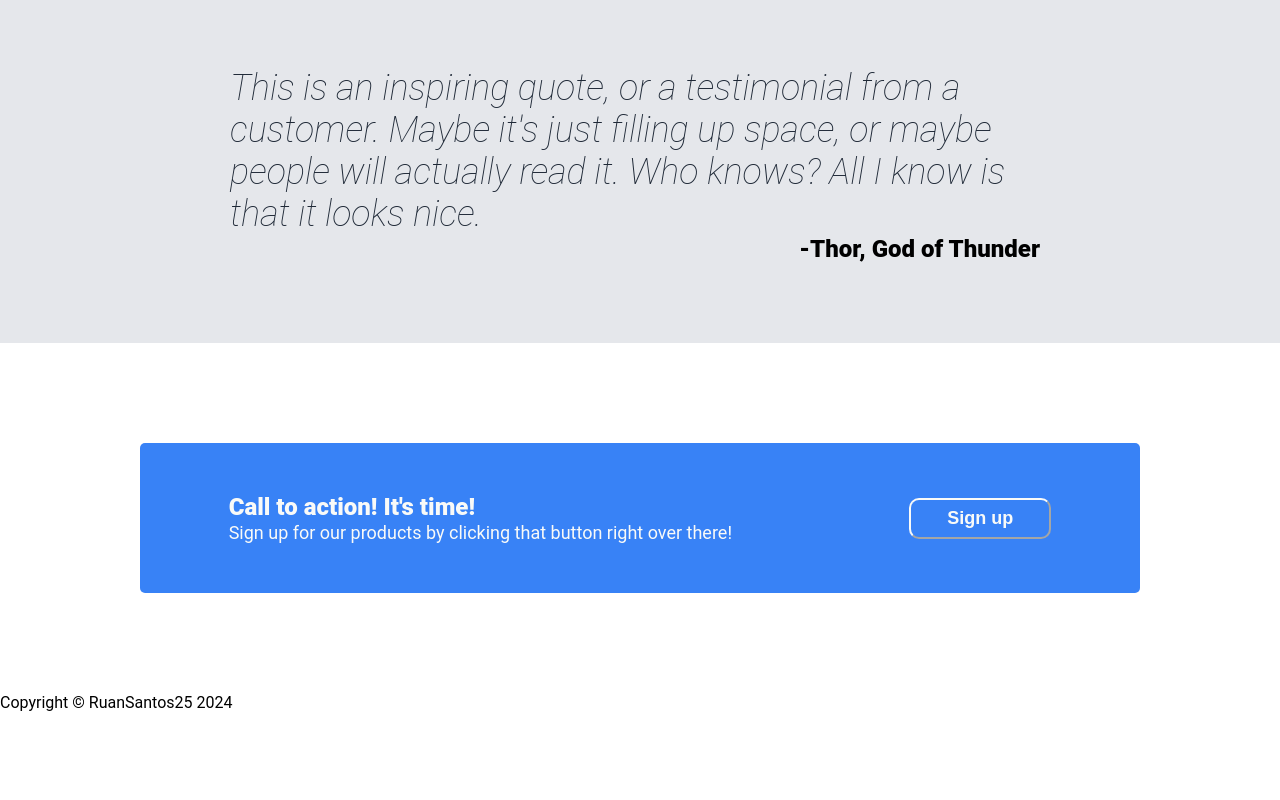
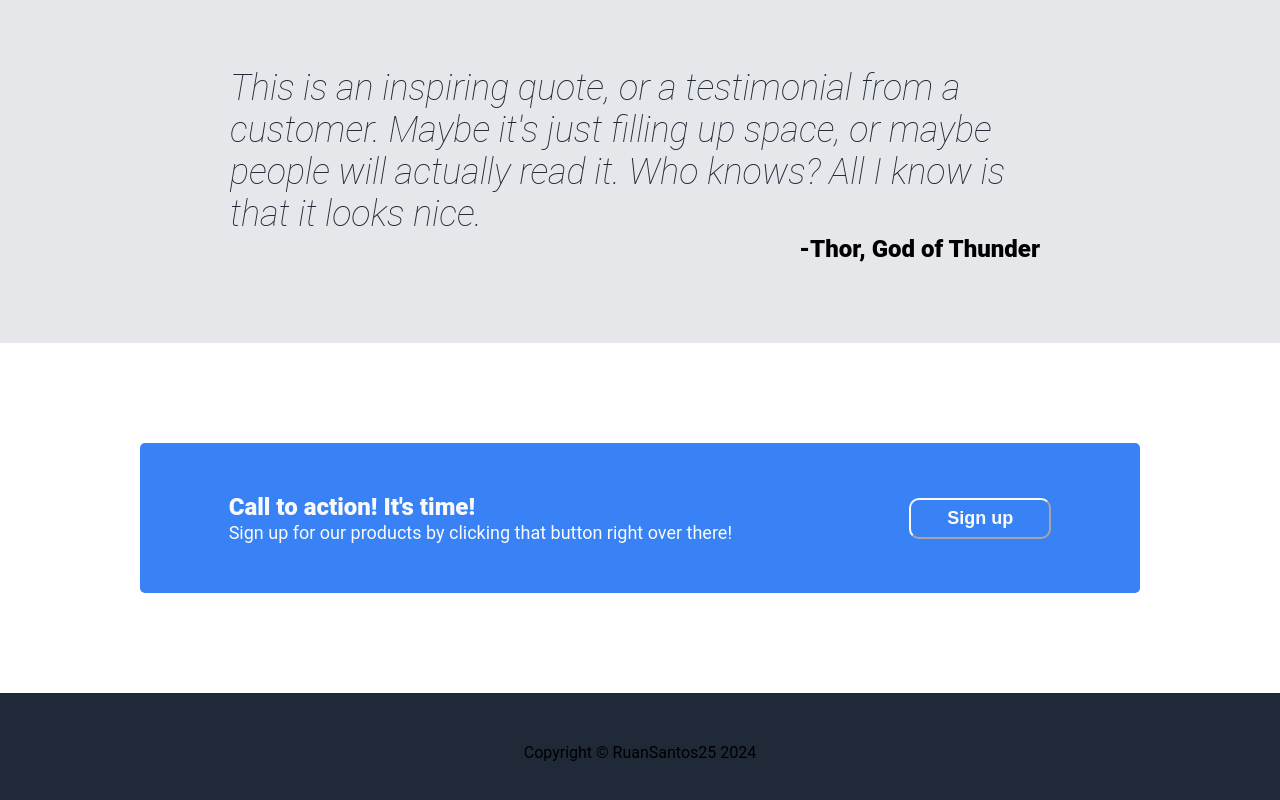
Before and after one commit to RuanSantos25/odin-project-landing-page, a plain HTML site: page index.html in a window 1280 px wide. Shown: the part 1264-2064 px from the top of the page. Before the commit the page ends 1976 px from the top, so only its background shows below. Drawn offline with Linux system fonts and the light colour scheme.

Commit message:
Style the footer section
Change the background color, display to flex, justify content to center
 and padding.

-Background-color to #1F2937.
-Display to flex.
-Justify-content to center.
-Padding to 50px 0px.

```diff
--- a/styles.css
+++ b/styles.css
@@ -174,3 +174,10 @@ body {
     font-weight: bold;
     padding: 8px 36px;
 }
+
+.footer {
+    background-color: #1F2937;
+    display: flex;
+    justify-content: center;
+    padding: 50px 0px;
+}
```
